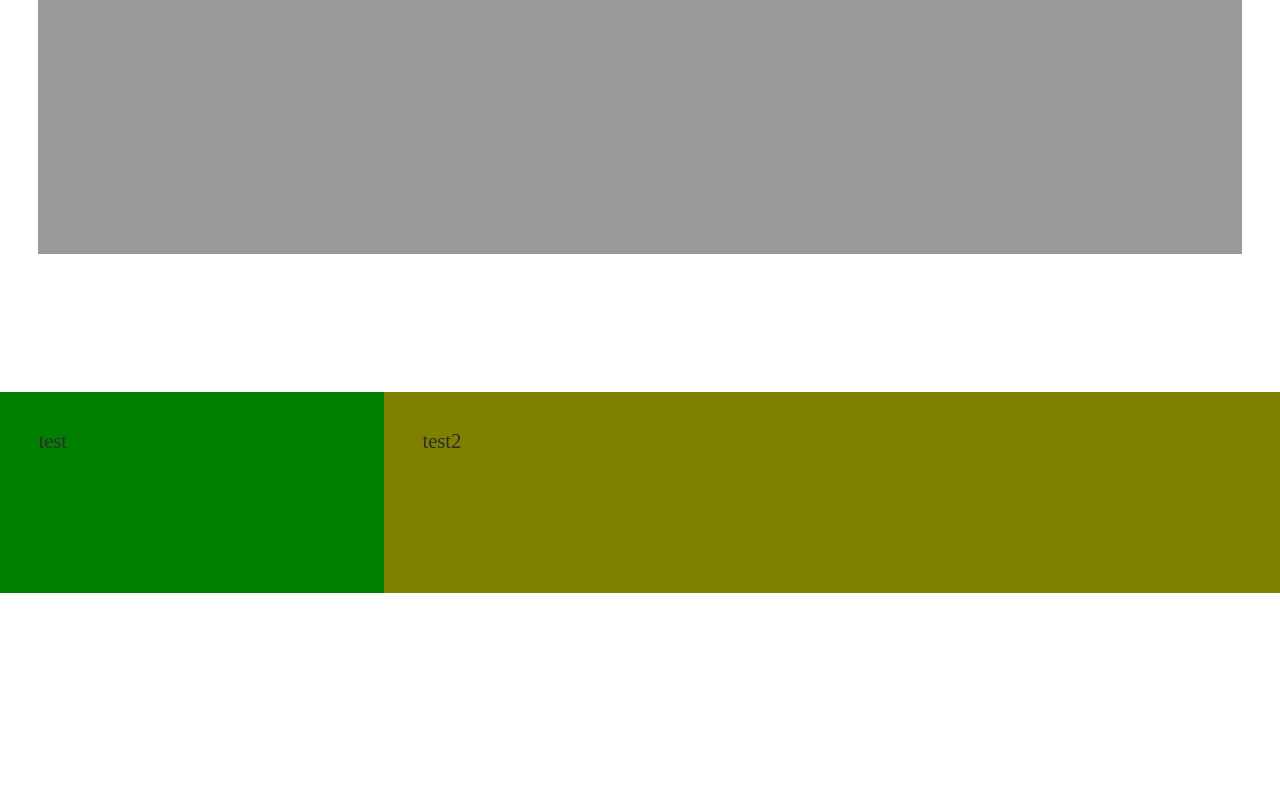
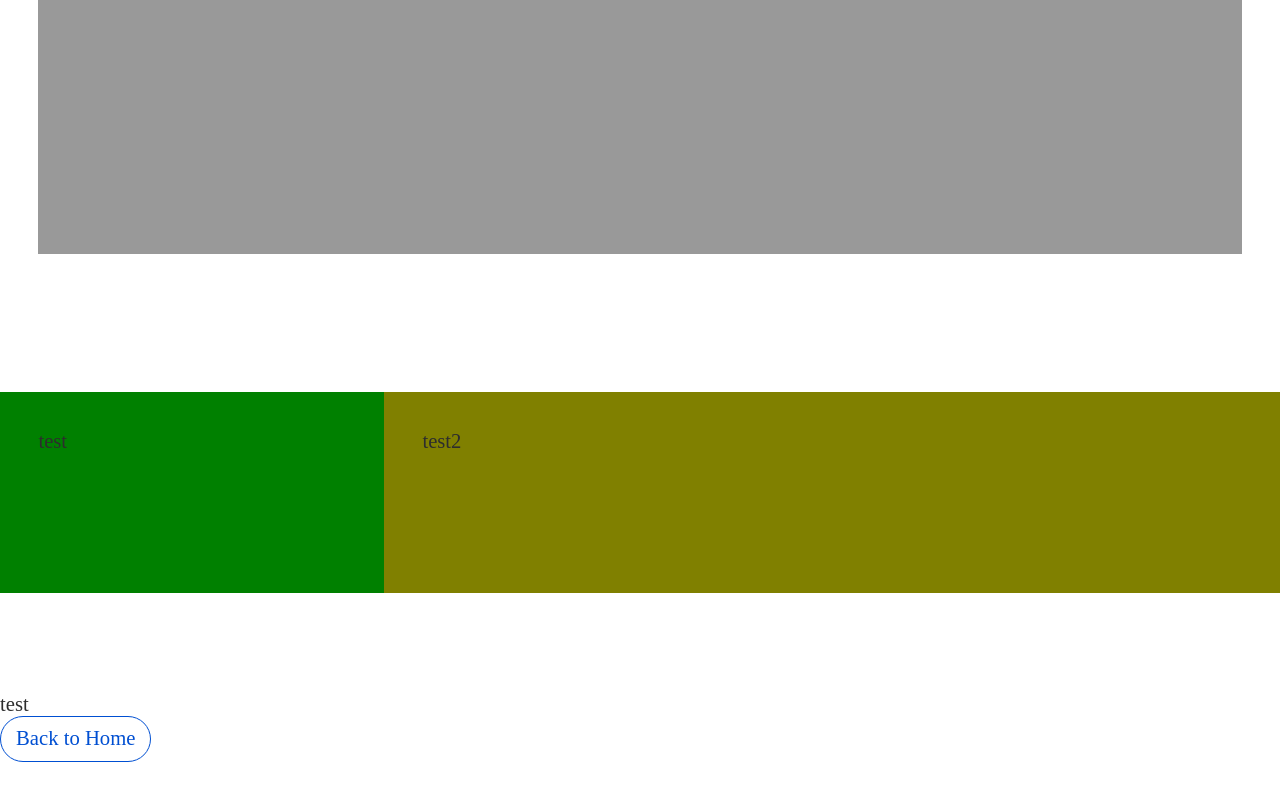
Before and after one commit to zuzuta22/zz-components-react, a Next.js app: page /playground in a window 1280 px wide. Shown: the part 986-1786 px from the top of the page. Before the commit the page ends 1679 px from the top, so only its background shows below. Built offline with nearby package versions, Linux system fonts and the light colour scheme.

Commit message:
feature: button component added

```diff
--- /dev/null
+++ b/_src/components/ui/buttons/button-link/button-link.module.scss
@@ -0,0 +1,22 @@
+@use "../../../../scss/globals/" as g;
+
+.button_link {
+  background-color: var(--color-background);
+  color: var(--color-primary);
+  border: 1px solid var(--color-primary);
+  padding: g.$paddingPx__XS g.$paddingPx__SM;
+  transition: all .5s;
+
+  &:hover {
+    background-color: var(--color-primary);
+    border-color: var(--color-primary);
+    color: var(--color-background);
+  }
+
+  &__round {
+    border-radius: 30px;
+  }
+  &__circle {
+    border-radius: 50%;
+  }
+}
--- /dev/null
+++ b/_src/components/ui/buttons/button-link/button-link.tsx
@@ -0,0 +1,13 @@
+import { ButtonLinkType } from "./button-link.type";
+import styles from "./button-link.module.scss";
+
+export const ButtonLink = (props: ButtonLinkType) => {
+  const {text, linkTo, type} = props;
+  const baseClass = "button_link";
+  const modifierClass = baseClass + "__" + type;
+  return (
+    <button className={`${styles[baseClass]}${type ? ` ${styles[modifierClass]} `: ""}`} aria-label={`button to ${linkTo}`}>
+      <a href={linkTo}>{text}</a>
+    </button>
+  )
+}
--- /dev/null
+++ b/_src/components/ui/buttons/button-link/button-link.type.ts
@@ -0,0 +1,5 @@
+export type ButtonLinkType = {
+  text: string;
+  linkTo: string;
+  type?: "round" | "circle" | string;
+}
--- a/_src/components/ui/index.tsx
+++ b/_src/components/ui/index.tsx
@@ -1,4 +1,5 @@
 export * from './buttons/hamburger-button/hamburger-button';
+export * from './buttons/button-link/button-link';
 export * from './labels/simple-label/simple-label';
 export * from './links/nav-link/nav-link';
 export * from './links/label-link/label-link';
--- a/app/playground/page.tsx
+++ b/app/playground/page.tsx
@@ -4,7 +4,7 @@ import Table2Columns from "@/_src/components/composites/tables/table-2columns/ta
 import LayoutFlex2Columns from "@/_src/components/layouts/layout-flex-2columns/layout-flex-2columns";
 import LayoutSectionInner from "@/_src/components/layouts/layout-secition-inner/layout-section-inner";
 import LayoutSection from "@/_src/components/layouts/layout-section/layout-section";
-import { DynamicTitle } from "@/_src/components/ui";
+import { ButtonLink, DynamicTitle } from "@/_src/components/ui";
 import ImageResp from "@/_src/components/ui/images/image-resp/image-resp";
 import { dotTextListItemsContext } from "@/app/playground/sample-contexts/dot-text-list.context";
 import { table2ColumnsContext } from "@/app/playground/sample-contexts/teble-2columns.context";
@@ -70,6 +70,15 @@ const PagePlayground = () => {
           <LayoutSectionInner>test2</LayoutSectionInner>
         </LayoutFlex2Columns>
       </LayoutSection>
+      <LayoutSection>
+        <p>test</p>
+        <ButtonLink
+          text={"Back to Home"}
+          linkTo={"/"}
+          type={"round"}
+        />
+      </LayoutSection>
+
     </>
   )
 }
```
Also changed, not shown: _src/components/composites/lists/text-list/text-list.tsx (+0 -17 lines).
